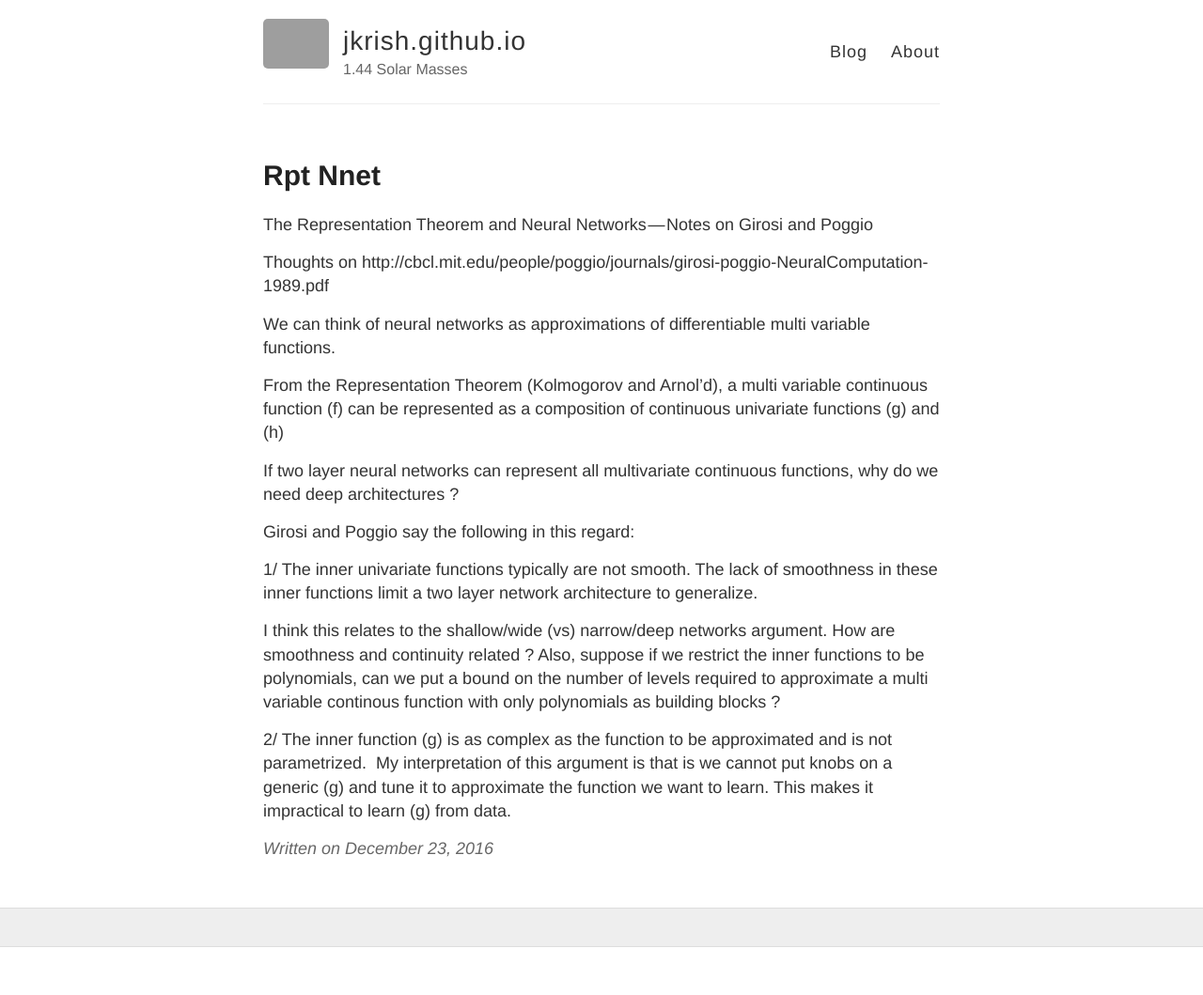
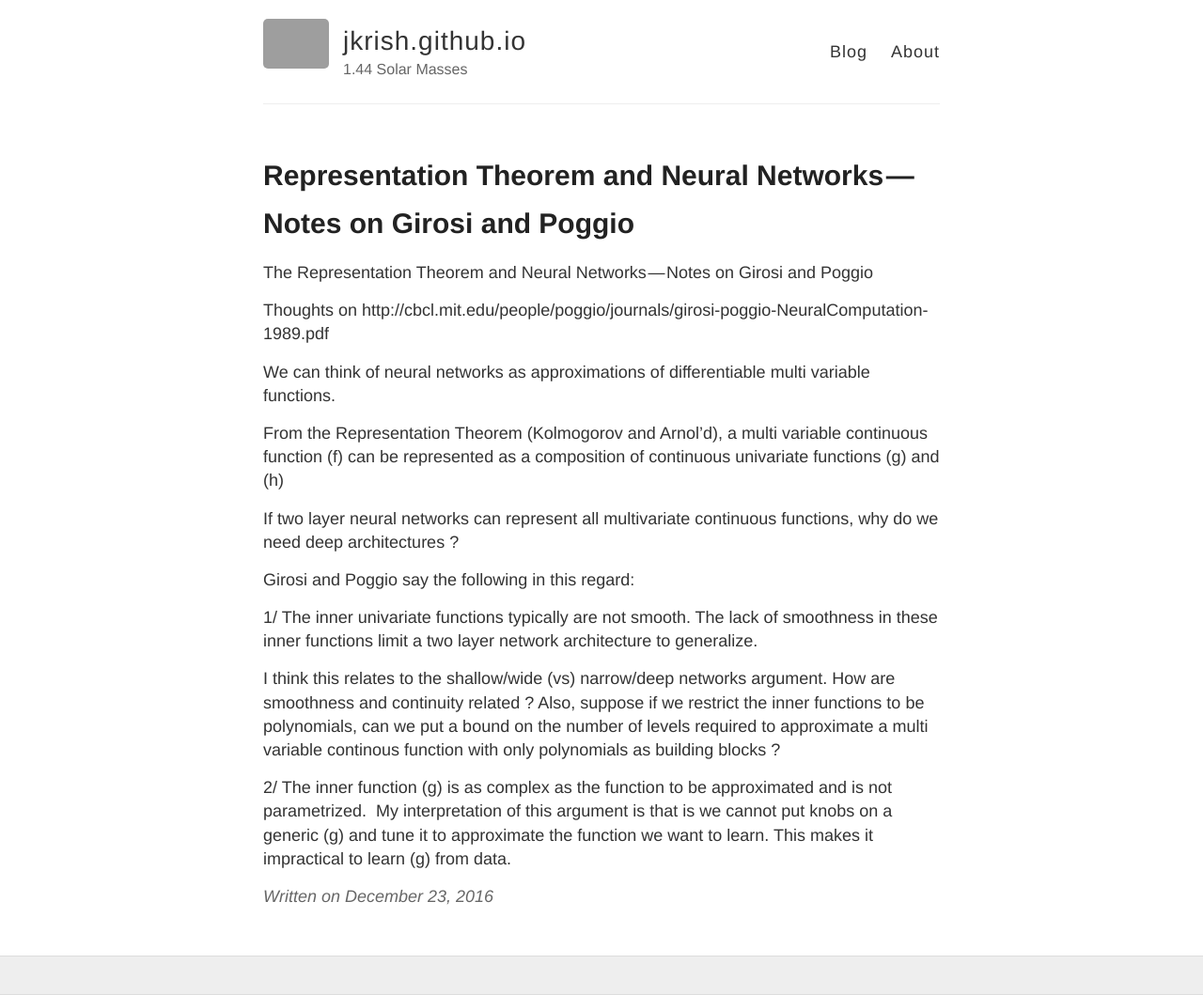
Before and after one commit to jkrish/jkrish.github.io, a Jekyll site: the page built from _posts/2016-12-23-rpt-nnet.md, in a window 1280 px wide. Shown: the whole page at 94% size. Built offline with Jekyll 4.4.1, drawn with Linux system fonts in a browser that asks for light colours; our own code applies the rules of GitHub Pages for plain Markdown files; before the commit the page ends 1008 px from its top, so only the background shows below that; grey boxes are pictures that could not be loaded.

Commit message:
Add title

```diff
--- a/_posts/2016-12-23-rpt-nnet.md
+++ b/_posts/2016-12-23-rpt-nnet.md
@@ -1,3 +1,8 @@
+---
+layout: post
+title: Representation Theorem and Neural Networks — Notes on Girosi and Poggio
+---
+
 The Representation Theorem and Neural Networks — Notes on Girosi and Poggio
 
 Thoughts on http://cbcl.mit.edu/people/poggio/journals/girosi-poggio-NeuralComputation-1989.pdf
```
